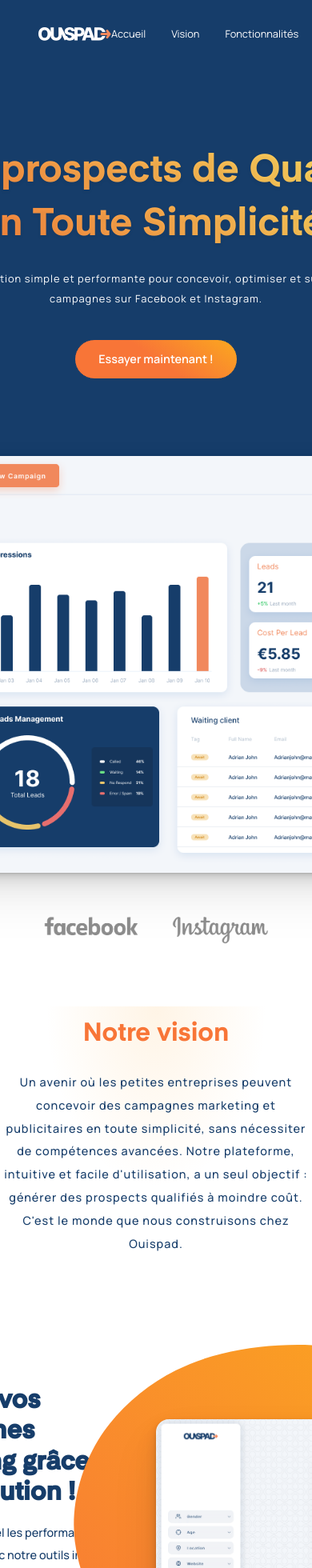
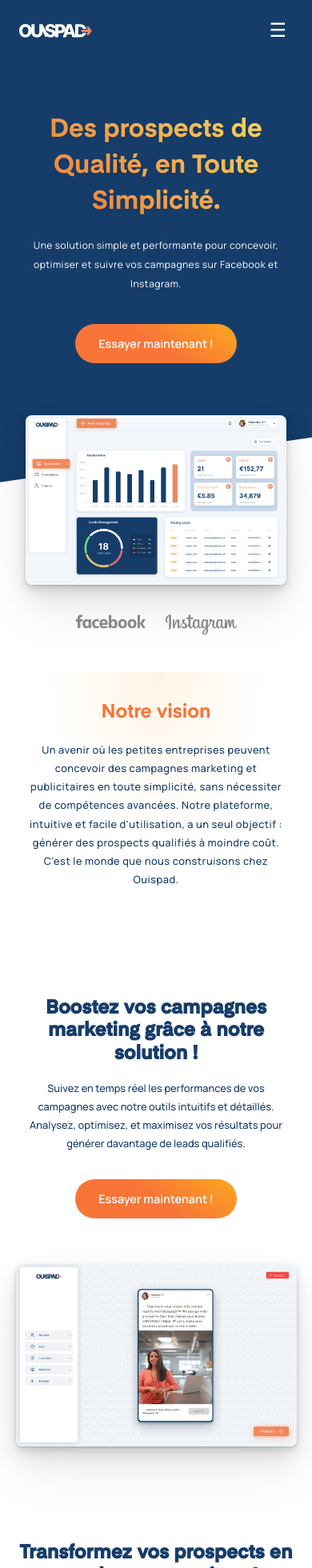
Before and after one commit to Yassine-SE/SfakesNetwork_LP, a React (Vite) app: page / in a window 390 px wide. Shown: the top 1960 px of the page at 80% size. Built offline with nearby package versions, Linux system fonts and the light colour scheme.

Commit message:
responsive

```diff
--- a/src/compenents/Header.jsx
+++ b/src/compenents/Header.jsx
@@ -1,30 +1,36 @@
+import { useState } from "react";
 import "../style/Header.scss"
 import logo from "../assets/Ouispad-logo-white.svg"
 
 const Header = () => {
+     const [isMenuOpen, setIsMenuOpen] = useState(false);
+
+     const toggleMenu = () => {
+          setIsMenuOpen(!isMenuOpen);
+     };
+
      return (
           <header className="header-container">
-
                <div className="logo">
-                    <img src={logo} alt="" />
+                    <img src={logo} alt="Ouispad Logo" />
                </div>
 
-               <div className="header-nav">
+               <button className="mobile-menu-button" onClick={toggleMenu}>
+                    {isMenuOpen ? "✕" : "☰"}
+               </button>
 
+               <div className={`header-nav ${isMenuOpen ? 'active' : ''}`}>
                     <nav className="nav">
-                         <a href="/">Accueil</a>
-                         <a href="/#Vision">Vision</a>
-                         <a href="/#Feature">Fonctionnalités</a>
-                         {/* <a href="#Contact">Contact</a> */}
+                         <a href="/" onClick={() => setIsMenuOpen(false)}>Accueil</a>
+                         <a href="/#Vision" onClick={() => setIsMenuOpen(false)}>Vision</a>
+                         <a href="/#Feature" onClick={() => setIsMenuOpen(false)}>Fonctionnalités</a>
                     </nav>
 
                     <nav className="nav">
-                         <a href="https://app.ouispad.fr/login">Login</a>
-                         <a className="primary-button small" href="https://app.ouispad.fr/signup">Essayer maintenant</a>
+                         <a href="https://app.ouispad.fr/login" onClick={() => setIsMenuOpen(false)}>Se connecter</a>
+                         <a className="primary-button small" href="https://app.ouispad.fr/signup" onClick={() => setIsMenuOpen(false)}>Essayer maintenant</a>
                     </nav>
-
                </div>
-
           </header>
      );
 };
--- a/src/style/Action.scss
+++ b/src/style/Action.scss
@@ -1,5 +1,4 @@
 @import "./Variable.scss";
-
 
 .action-container {
      display: flex;
@@ -7,6 +6,11 @@
      justify-content: center;
      margin-bottom: 3rem;
      margin-top: 6rem;
+     padding: 0 1.5rem;
+
+     @media (max-width: 768px) {
+          margin-top: 3rem;
+     }
 
      .action-wrapper {
           width: 55rem;
@@ -17,16 +21,35 @@
           align-items: center;
           justify-content: center;
           position: relative;
-          // bottom: -10rem;
           border-radius: 1rem;
           z-index: 9;
+
+          @media (max-width: 768px) {
+               width: 100%;
+               padding: 2rem 1.5rem;
+               flex-direction: column;
+               gap: 2rem;
+               text-align: center;
+          }
 
           h2 {
                color: #ffffff;
                font-weight: 500;
                width: 60%;
                font-size: 1rem;
+               line-height: 1.6;
+
+               @media (max-width: 768px) {
+                    width: 100%;
+                    font-size: 0.9rem;
+               }
+          }
+
+          .primary-button {
+               @media (max-width: 768px) {
+                    width: 100%;
+                    max-width: 200px;
+               }
           }
      }
-
 }
--- a/src/style/Feature.scss
+++ b/src/style/Feature.scss
@@ -3,16 +3,28 @@
 /* Hero */
 .feature-container {
      width: 100%;
-     height: 38rem;
+     min-height: 38rem;
      display: flex;
      justify-content: center;
      align-items: center;
      position: relative;
+     padding: 2rem 0;
+
+     @media (max-width: 768px) {
+          min-height: auto;
+          padding: 3rem 0;
+     }
 
      .feature-wrapper {
           width: 65rem;
           height: inherit;
           display: flex;
+
+          @media (max-width: 768px) {
+               width: 100%;
+               flex-direction: column;
+               gap: 2rem;
+          }
 
           .feature-content-wrapper {
                width: 50%;
@@ -22,11 +34,23 @@
                justify-content: center;
                gap: 1rem;
 
+               @media (max-width: 768px) {
+                    width: 100%;
+                    padding: 1.5rem;
+                    text-align: center;
+                    order: 1;
+                    align-items: center;
+               }
+
                h2 {
                     color: $PrimaryColor;
                     font-family: $FontBold;
                     font-size: 2rem;
                     line-height: 1.2;
+
+                    @media (max-width: 768px) {
+                         font-size: 1.5rem;
+                    }
                }
 
                p {
@@ -35,6 +59,11 @@
                     font-weight: 500;
                     margin-bottom: 1rem;
                     line-height: 2;
+
+                    @media (max-width: 768px) {
+                         font-size: 0.8rem;
+                         line-height: 1.8;
+                    }
                }
           }
 
@@ -46,10 +75,21 @@
                position: relative;
                z-index: 9;
 
+               @media (max-width: 768px) {
+                    width: 100%;
+                    order: 2;
+                    align-items: center;
+               }
+
                .feature-image {
                     width: 30rem;
                     border-radius: 1rem;
                     box-shadow: rgba(0, 0, 0, 0.07) 0px 1px 2px, rgba(0, 0, 0, 0.07) 0px 2px 4px, rgba(0, 0, 0, 0.07) 0px 4px 8px, rgba(0, 0, 0, 0.07) 0px 8px 16px, rgba(0, 0, 0, 0.07) 0px 16px 32px, rgba(0, 0, 0, 0.07) 0px 32px 64px;
+
+                    @media (max-width: 768px) {
+                         width: 90%;
+                         border-radius: 0.5rem;
+                    }
                }
 
                .blob-bg {
@@ -57,8 +97,11 @@
                     right: -6rem;
                     width: 40rem;
                     z-index: -1;
+
+                    @media (max-width: 768px) {
+                         display: none;
+                    }
                }
-
           }
 
           .feature-image-bg {
@@ -70,12 +113,12 @@
                width: 50%;
                border-radius: 0px 0px 0px 40rem;
 
+               @media (max-width: 768px) {
+                    display: none;
+               }
           }
-
-
      }
 }
-
 
 .feature-container.right {
      // background-color: #ffffff;
@@ -85,6 +128,10 @@
           img {
                right: unset;
                left: -5rem;
+
+               @media (max-width: 768px) {
+                    left: auto;
+               }
           }
      }
 
--- a/src/style/Footer.scss
+++ b/src/style/Footer.scss
@@ -1,5 +1,4 @@
 @import "./Variable.scss";
-
 
 .footer-container {
      position: relative;
@@ -14,22 +13,49 @@
           align-items: center;
           justify-content: center;
 
+          @media (max-width: 768px) {
+               padding: 2rem 1.5rem;
+          }
+
           .footer-nav {
                display: flex;
                gap: 5rem;
+
+               @media (max-width: 768px) {
+                    flex-direction: column;
+                    gap: 2rem;
+                    align-items: center;
+               }
 
                .links {
                     display: flex;
                     gap: 2rem;
 
+                    @media (max-width: 768px) {
+                         flex-direction: column;
+                         gap: 1rem;
+                         text-align: center;
+                    }
+
                     a {
                          color: #ffffff;
+                         font-size: 0.9rem;
+
+                         @media (max-width: 768px) {
+                              font-size: 0.8rem;
+                         }
                     }
                }
           }
 
           p {
                color: #ffffff;
+               text-align: center;
+               font-size: 0.9rem;
+
+               @media (max-width: 768px) {
+                    font-size: 0.8rem;
+               }
           }
      }
 
@@ -38,6 +64,9 @@
           transform: rotate(180deg);
           position: relative;
           bottom: -1rem;
+
+          @media (max-width: 768px) {
+               bottom: -0.5rem;
+          }
      }
-
 }
--- a/src/style/Header.scss
+++ b/src/style/Header.scss
@@ -8,21 +8,55 @@
      padding: 1rem 3rem;
      background-color: $PrimaryColor;
      color: #ffffff;
+     position: relative;
+
+     @media (max-width: 768px) {
+          padding: 1rem 1.5rem;
+     }
 
      .logo {
           display: flex;
           align-items: center;
           justify-content: center;
+
+          img {
+               max-width: 120px;
+               @media (max-width: 768px) {
+                    max-width: 100px;
+               }
+          }
      }
 
      .header-nav {
           display: flex;
           gap: 6rem;
 
+          @media (max-width: 768px) {
+               display: none;
+               position: absolute;
+               top: 100%;
+               left: 0;
+               right: 0;
+               flex-direction: column;
+               gap: 2rem;
+               background-color: $PrimaryColor;
+               padding: 2rem;
+               z-index: 100;
+
+               &.active {
+                    display: flex;
+               }
+          }
+
           nav {
                display: flex;
                align-items: center;
                gap: 2rem;
+
+               @media (max-width: 768px) {
+                    flex-direction: column;
+                    width: 100%;
+               }
 
                a {
                     color: #ffffff;
@@ -31,7 +65,19 @@
                     color: $SecondaryColor;
                }
           }
+     }
+}
 
+.mobile-menu-button {
+     display: none;
+     background: none;
+     border: none;
+     color: white;
+     font-size: 1.5rem;
+     cursor: pointer;
+     padding: 0.5rem;
+
+     @media (max-width: 768px) {
+          display: block;
      }
-
 }
--- a/src/style/Hero.scss
+++ b/src/style/Hero.scss
@@ -4,6 +4,10 @@
 .hero-container {
      position: relative;
      padding-bottom: 5rem;
+
+     @media (max-width: 768px) {
+          padding-bottom: 3rem;
+     }
 
      .hero-content-wrapper {
           display: flex;
@@ -15,6 +19,11 @@
           background-color: $PrimaryColor;
           position: relative;
           z-index: 1;
+
+          @media (max-width: 768px) {
+               padding: 4rem 1.5rem;
+               gap: 2rem;
+          }
 
           .hero-content {
                display: flex;
@@ -33,21 +42,28 @@
                     -webkit-text-fill-color: transparent;
                     line-height: 1.4;
                     text-shadow: 0px 2px 5px #00000012;
+
+                    @media (max-width: 768px) {
+                         width: 100%;
+                         font-size: 2rem;
+                    }
                }
 
                p {
                     color: #ffffff;
                     font-size: .8rem;
-                    // opacity: .8;
                     letter-spacing: 1px;
                     width: 35rem;
                     margin-bottom: 1rem;
                     line-height: 2;
+
+                    @media (max-width: 768px) {
+                         width: 100%;
+                         font-size: 0.75rem;
+                         letter-spacing: 0.5px;
+                    }
                }
-
-
           }
-
      }
 
 
@@ -57,21 +73,40 @@
           align-items: center;
           gap: 3rem;
 
+          @media (max-width: 768px) {
+               gap: 2rem;
+               padding: 0 2rem 0 2rem;
+          }
+
           .hero-image {
                width: 50rem;
                border-radius: 1rem;
-               // margin-top: 2rem;
                position: relative;
                z-index: 9;
                box-shadow: rgba(0, 0, 0, 0.07) 0px 1px 2px, rgba(0, 0, 0, 0.07) 0px 2px 4px, rgba(0, 0, 0, 0.07) 0px 4px 8px, rgba(0, 0, 0, 0.07) 0px 8px 16px, rgba(0, 0, 0, 0.07) 0px 16px 32px, rgba(0, 0, 0, 0.07) 0px 32px 64px;
+
+               @media (max-width: 768px) {
+                    width: 100%;
+                    border-radius: 0.5rem;
+               }
           }
 
           .hero-logos {
                display: flex;
                gap: 2rem;
+               flex-wrap: wrap;
+               justify-content: center;
+
+               @media (max-width: 768px) {
+                    gap: 1rem;
+               }
 
                img {
                     width: 8rem;
+
+                    @media (max-width: 768px) {
+                         width: 6rem;
+                    }
                }
 
                .instagram-icon {
@@ -88,5 +123,4 @@
           right: 0px;
           width: 100%;
      }
-
 }
--- a/src/style/Vision.scss
+++ b/src/style/Vision.scss
@@ -1,13 +1,19 @@
 @import "./Variable.scss";
 
-
 .vision-container {
-     height: 20rem;
+     height: auto;
+     min-height: 20rem;
      display: flex;
      align-items: center;
      justify-content: center;
      margin-bottom: 3rem;
      background: radial-gradient(at top, #ffa72e1f, #ffffff00, #ffffff00);
+     padding: 2rem 1rem;
+
+     @media (max-width: 768px) {
+          min-height: 15rem;
+          margin-bottom: 2rem;
+     }
 
      .vision-wrapper {
           width: 40rem;
@@ -16,22 +22,34 @@
           gap: 1.3rem;
           text-align: center;
 
+          @media (max-width: 768px) {
+               width: 100%;
+               max-width: 90%;
+               gap: 1rem;
+          }
 
           h2 {
                color: $SecondaryColor;
                font-family: $FontBold;
                font-size: 2rem;
                font-weight: 500;
+
+               @media (max-width: 768px) {
+                    font-size: 1.5rem;
+               }
           }
 
           p {
-               // color: #ffffff;
                font-size: .9rem;
                font-weight: 500;
                letter-spacing: 1px;
                line-height: 2;
+
+               @media (max-width: 768px) {
+                    font-size: 0.8rem;
+                    letter-spacing: 0.5px;
+                    line-height: 1.8;
+               }
           }
      }
-
-
 }
```
